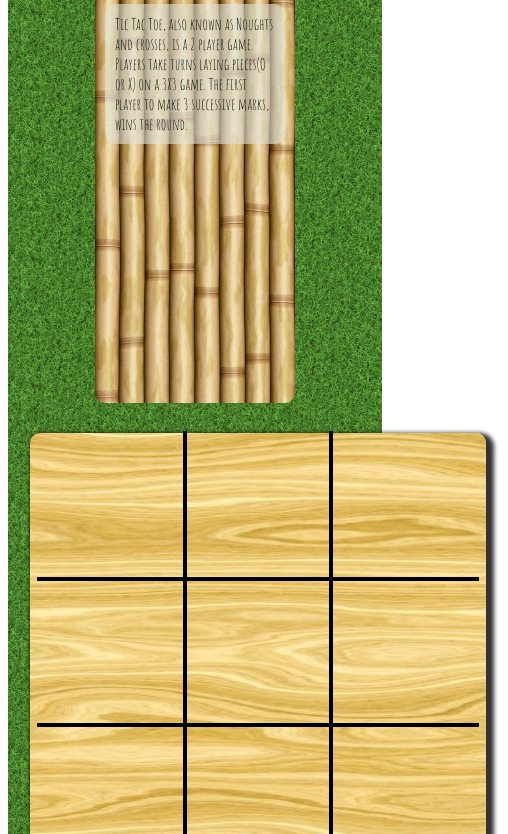
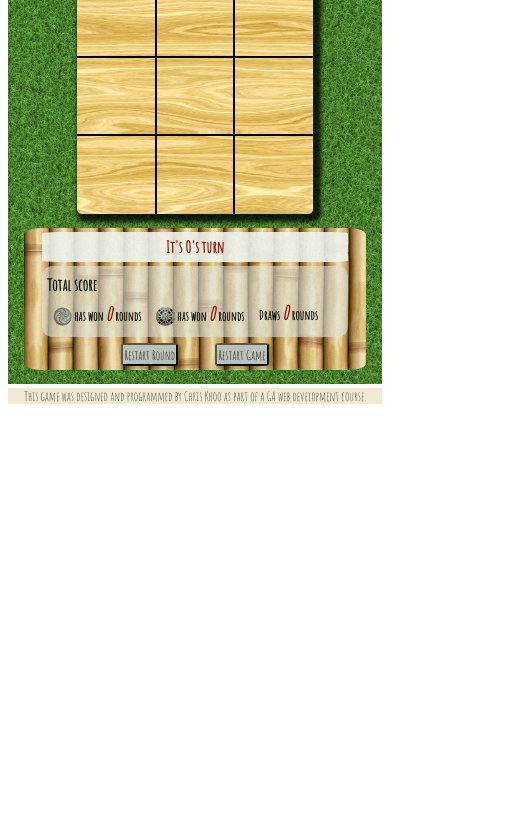
Before and after one commit to chriskhoo/TicTacToe, a plain HTML site: page index.html in a window 390 px wide. Shown: the part 187-1021 px from the top of the page, 508 px wide, since content can reach past the window. After the commit the page ends 844 px from the top, so only its background shows below. Drawn offline with Linux system fonts and the light colour scheme.

Commit message:
Responsive design

```diff
--- a/css/main.css
+++ b/css/main.css
@@ -7,26 +7,26 @@ html {
   box-sizing: inherit;
 }
 
+/*set up of main containers*/
 header{
   text-align: center;
   color: #444444;
   background-color: #f1ead2;
-  margin: 10px 0;
-  height: 80px;
-  padding: 1px;
+  margin: 0.625em 0;
+  height: 5em;
+  padding: 0.0625em;
 }
 
 footer{
   text-align: center;
   color: #444444;
   background-color: #f1ead2;
-  margin: 10px 0;
-  height: 50px;
-  padding: 2px;
+  margin: 0.625em 0;
+  height: 3.125em;
+  padding: 0.125em;
 }
 
 main{
-  /*background-color: pink;*/
   display: block;
   position: relative;
   background: url('../images/grass.jpg');
@@ -40,138 +40,126 @@ main div{
 
 main div div{
   display: inline-block;
-  vertical-align: top;
-  margin: 0 -2px;
+  vertical-align: middle;
+  margin: 0 -0.125em;
 }
 
+/*Set up of side panels*/
 .sidePanel{
-  width: 19%;
-  min-width: 200px;
-  height: 480px;
+  width: 200px;
+  height: 500px;
   background: url('../images/bamboo.jpg');
   opacity:.90;
-  /*background-color: rgba(40,40,40,0.5);*/
-  border-radius: 10px;
-  margin:10px;
+  border-radius: 5%;
+  margin: 0.625em;
   text-align:center;
+}
+
+.instructions {
+  text-align: left;
+  margin: 5%;
+  padding: 5%;
+  background-color: rgba(240,240,240,0.6);
+  border-radius:10%;
 }
 
 
 #console{
   display: block;
-  min-width: 180px;
   background-color: rgba(255,255,255,0.9);
-  border-radius: 10px;
-  margin: 10px;
-  padding: 10px;
-  border: 2px solid white;
+  border-radius: 5%;
+  margin: 0.625em;
+  padding: 0.625em;
   color: rgb(150,0,0);
   font-weight: 900;
 }
 
 #scoreBoard{
   display: block;
-  min-width: 180px;
   background-color: rgba(240,240,240,0.6);
   border-radius: 10px;
-  margin: 10px;
-  padding: 10px;
+  margin: 0.625em;
+  padding: 0.625em;
   text-align: left;
 }
 
 .icon{
-  height: 50px;
-  width: 50px;
+  height: 3.125em;
+  width: 3.125em;
   border-radius: 100%;
   vertical-align: middle;
 }
 
 .playerScore{
-  font-size: 30px;
+  font-size: 2em;
   color: rgb(150,0,0);
   font-weight: 900;
 }
 
+button{
+  display:inline-block;;
+  font-size: 1em;
+  overflow: auto;
+  padding: 0.5em 0.5em;
+  margin: 0.5em;
+  font-family: 'Amatic SC', cursive;
+  background-color: rgb(200,200,200);
+  box-shadow: 2px 2px 2px 1px rgba(0, 0, 0, 0.2);
+  border-radius: 10%;
+}
 
 /*background*/
 #gameDisplay{
-  margin: 0 auto;
-  /*background-color: green;*/
-  max-width: 58%;
-  height: 500px;
-  min-width: 500px;
+  margin: 5%;
+  height: 400px;
+  width: 400px;
 }
 
 /*board*/
 section {
-  /*background-color: brown;*/
   position: relative;
-  height: 456px;
-  width: 456px;
+  height: 100%;
+  width: 100%;
   background-image: url('../images/wood.jpg');
   background-size: contain;
-  margin: 0 auto;
-  top: 20px;
-  border-radius: 10px;
+  margin: 0;
+  border-radius: 2%;
   box-shadow: 4px 4px 4px 4px rgba(0, 0, 0, 0.8);
 }
 
 /*board tiles*/
 .tiles {
   display: inline-block;
-  border: 2px solid black;
-  /*background-color: rgba(55,0,0,0);*/
-  /*background-color: rgb(255,0,0);*/
-  height: 150px;
-  width: 150px;
-  margin: -2px;
+  border: 3px solid black;
+  height: 33.3333%;
+  width: 33.3333%;
+  margin: -0.1%;
   text-align: left;
 }
-
-/*remove borders*/
-.top{
-  border-top: 0px;
-}
-.bottom{
-  border-bottom: 0px;
-}
-.left{
-  border-left: 0px;
-}
-.right{
-  border-right: 0px;
-}
-
-.instructions {
-  text-align: left;
-  margin: 10px;
-  padding: 10px;
-  background-color: rgba(240,240,240,0.6);
-  border-radius: 10px;
-}
-
 .tiles:hover {
   background: rgba(55,55,55,0.5);
   cursor: pointer;
 }
 
-button{
-  display:inline-block;;
-  font-size: 15px;
-  overflow: auto;
-  padding: 10px 10px;
-  margin: 10px;
-  font-family: 'Amatic SC', cursive;
-  background-color: rgb(200,200,200);
-  box-shadow: 2px 2px 2px 1px rgba(0, 0, 0, 0.2);
-  border-radius: 10px;
+/*remove borders*/
+.top{
+  border-top: 0;
+}
+.bottom{
+  border-bottom: 0;
+}
+.left{
+  border-left: 0;
+}
+.right{
+  border-right: 0;
 }
 
 .seed{
   position: absolute;
-  height: 120px;
-  width: 120px;
-  margin: 15px;
+  height: 26.6%;
+  width: 26.6%;
+  margin: 3.4%;
   border-radius: 100%;
 }
 
@@ -179,12 +167,241 @@ button{
   background: url('../images/circle.png');
   background-size: cover;
   background-color: rgba(255,255,255,0.5);
-  /*background-color: rgb(255,0,0);*/
 }
 .player2{
   background: url('../images/cross.jpg');
 	background-size: cover;
   background-color: rgb(0,0,200);
-  /*background-color: rgb(255,0,0);*/
   transform: rotate(45deg);
 }
+
+@media only screen and (max-width: 960px) and (min-width:500px){
+
+  header{
+    height: 2em;
+    line-height: 0;
+    margin: 0.2em 0;
+  }
+
+  .sidePanel{
+    width: 120px;
+    height: 220px;
+    margin: 0.2em;
+  }
+
+  h1{
+    font-size: 1.4em;
+  }
+
+  #console{
+    margin: 5%;
+    padding: 0.1%;
+  }
+
+  #scoreBoard{
+    margin: 5%;
+    padding: 0.1%;
+  }
+
+  h2{
+    font-size: 1.4em;
+    line-height: 0;
+  }
+
+  h3{
+    font-size: 1em;
+    line-height: 0;
+  }
+
+  .icon{
+    height: 1.5em;
+    width: 1.5em;
+    margin: 0;
+  }
+
+  .playerScore{
+    font-size: 1.5em;
+  }
+
+  button{
+    font-size: 0.8em;
+    padding: 0.1em 0.1em;
+    margin: 0.1em;
+  }
+
+  #gameDisplay{
+    margin: 2%;
+    height: 200px;
+    width: 200px;
+  }
+
+  p{
+    font-size: 0.8em;
+  }
+
+  footer{
+    height: 2em;
+    line-height: 0;
+    margin: 0.2em 0;
+  }
+
+  .seed{
+    margin: 3.4%;
+  }
+
+  .tiles {
+    border: 1px solid black;
+    margin: 0;
+    text-align: left;
+  }
+
+  /*remove borders*/
+  .top{
+    border-top: 0;
+  }
+  .bottom{
+    border-bottom: 0;
+  }
+  .left{
+    border-left: 0;
+  }
+  .right{
+    border-right: 0;
+  }
+
+}
+
+/*mobiles in portrait*/
+@media only screen and (max-width: 500px){
+
+  header{
+    height: 100%;
+    line-height: 0;
+    margin: 0.2em 0;
+  }
+
+  footer{
+    height: 100%;
+    line-height: 0;
+    margin: 0.2em 0;
+  }
+
+
+  main div{
+    padding: 2%;
+  }
+
+  main div div{
+    display: block;
+  }
+
+  /*Set up of side panels*/
+  .sidePanel{
+    width: 95%;
+    height: 100%;
+    margin: 2% auto;
+    padding: 0.1%;
+  }
+
+  #gameDisplay{
+    margin: 1% auto;
+    height: 250px;
+    width: 250px;
+  }
+
+  #console{
+    margin: 1% 5%;
+    padding: 0.1%;
+  }
+
+  #scoreBoard{
+    margin: 1% 5%;
+    padding: 1.5%;
+  }
+
+  .instructions {
+    margin: 1% 5%;
+    padding: 1.5%;
+    border-radius: 5%;
+  }
+
+  p{
+    font-size: 0.8em;
+    padding: 0;
+    margin: 0;
+    line-height: 1em;
+  }
+
+  h1{
+    font-size: 1em;
+    line-height: 1em;
+  }
+
+  h2{
+    font-size: 1em;
+    line-height: 0.2em;
+    padding: 0;
+  }
+
+  h3{
+    font-size: 0.8em;
+    line-height: 0;
+    display: inline-block;
+    margin: 2%;
+  }
+
+  .icon{
+    height: 1.5em;
+    width: 1.5em;
+    margin: 0;
+  }
+
+  .playerScore{
+    font-size: 1.5em;
+  }
+
+  button{
+    font-size: 0.8em;
+    padding: 0.1em 0.1em;
+    margin: 1% 5%;
+  }
+
+  .seed{
+    margin: 1.2%;
+  }
+
+  .tiles {
+    border: 1px solid black;
+    margin: 0;
+    text-align: left;
+  }
+
+  /*remove borders*/
+  .top{
+    border-top: 0;
+  }
+  .bottom{
+    border-bottom: 0;
+  }
+  .left{
+    border-left: 0;
+  }
+  .right{
+    border-right: 0;
+  }
+
+}
+ /*ipad landscape */
+/*@media only screen and (max-width: 960px) {
+
+}
+*/
+/* ipad portrait */
+/*@media only screen and (max-width: 640px) {
+
+}*/
+
+/* 480px iphone landscape */
+
+
+/* 320 px, iphone portrait */
--- a/index.html
+++ b/index.html
@@ -7,6 +7,7 @@
   <link rel="stylesheet" href="font-awesome-4.6.3/css/font-awesome.css">
   <link href="css/main.css" rel="stylesheet" type="text/css">
   <link href="https://fonts.googleapis.com/css?family=Amatic+SC" rel="stylesheet" type="text/css">
+  <meta name="viewport" content="width=device-width, initial-scale=1.0">
 </head>
 
 <body>
```
